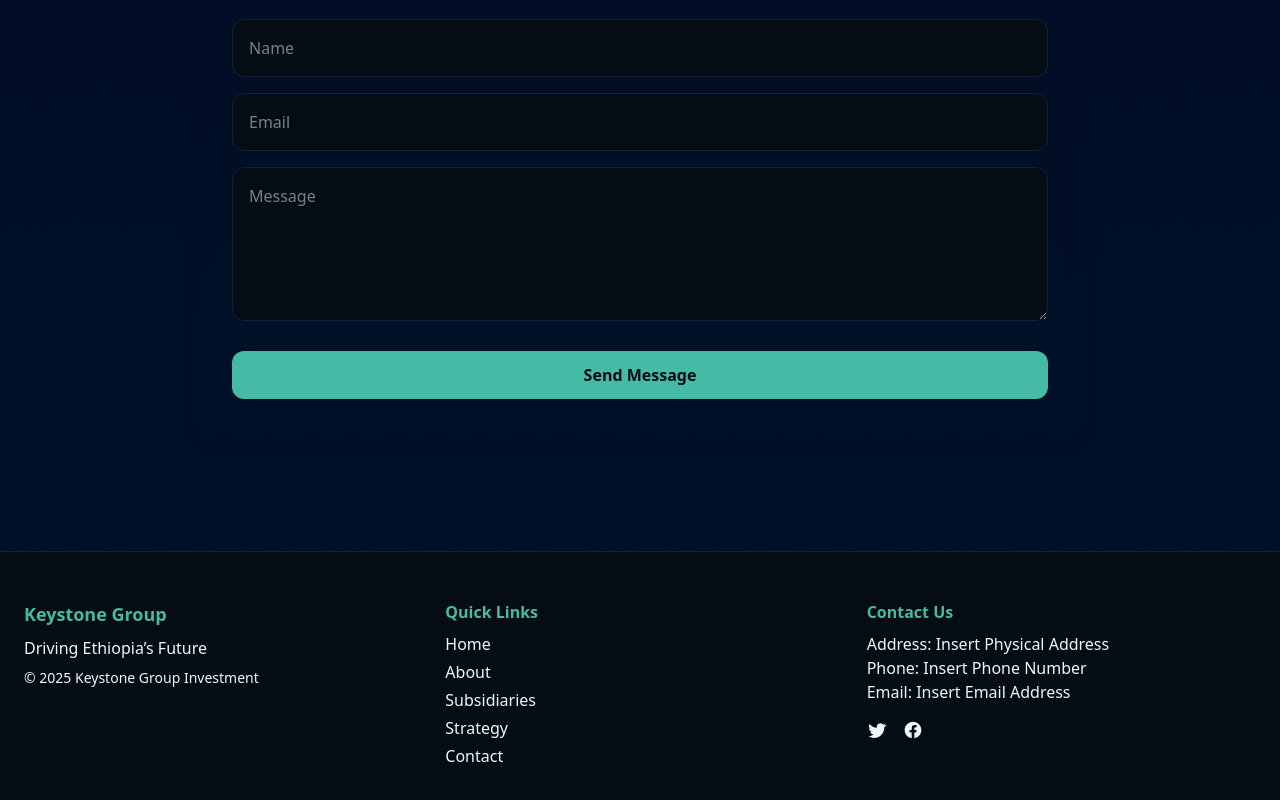
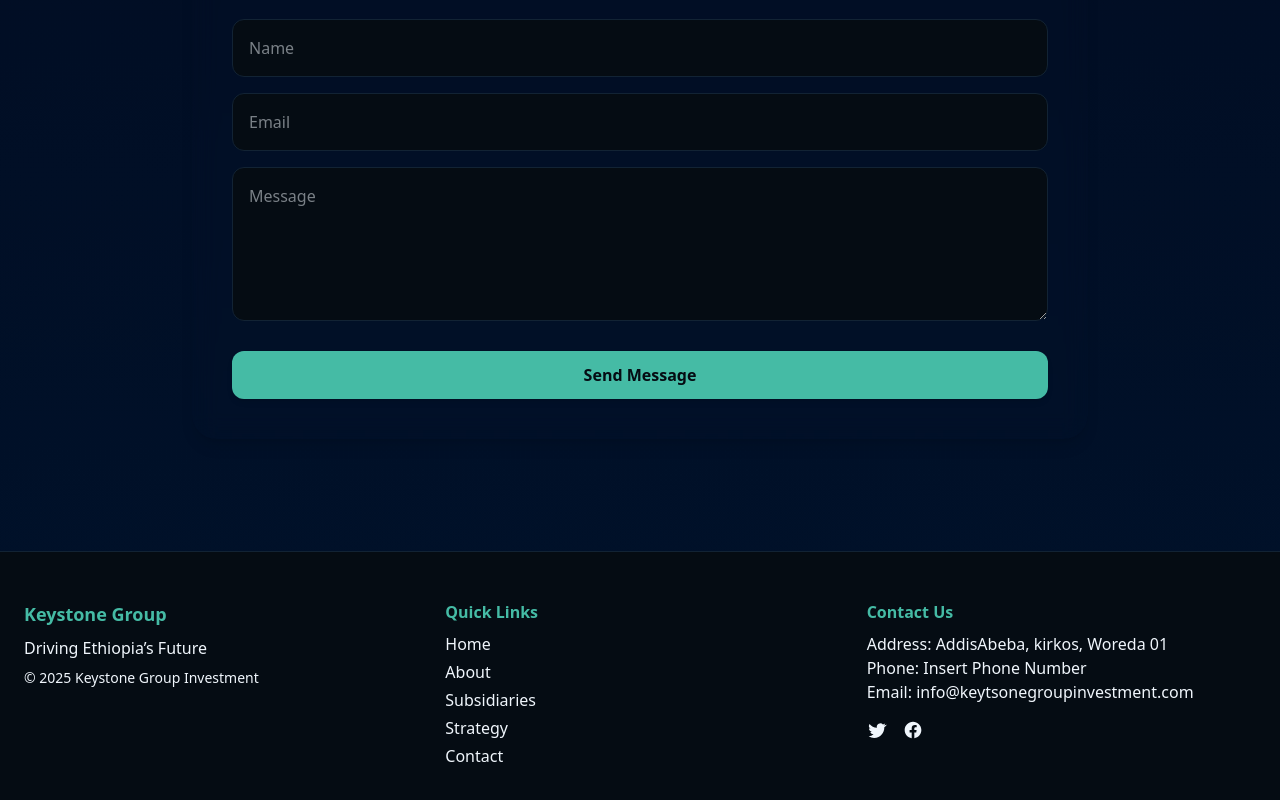
Before and after one commit to bellapacxx/keystonegroup, a Next.js app: page / in a window 1280 px wide. Shown: the part 4431-5231 px from the top of the page. Built offline with nearby package versions, Linux system fonts and the light colour scheme.

Commit message:
shdghsjsssssssskllkddf

```diff
--- a/components/Footer.tsx
+++ b/components/Footer.tsx
@@ -29,9 +29,9 @@
         {/* Contact Info */}
         <div>
           <h4 className="text-mint-500 font-semibold mb-2">Contact Us</h4>
-          <p>Address: Insert Physical Address</p>
+          <p>Address: AddisAbeba, kirkos, Woreda 01</p>
           <p>Phone: Insert Phone Number</p>
-          <p>Email: Insert Email Address</p>
+          <p>Email: info@keytsonegroupinvestment.com</p>
           <div className="mt-4 flex space-x-4">
             {/* Social SVGs */}
             <a href="#" className="hover:text-mint-500 transition">
```
